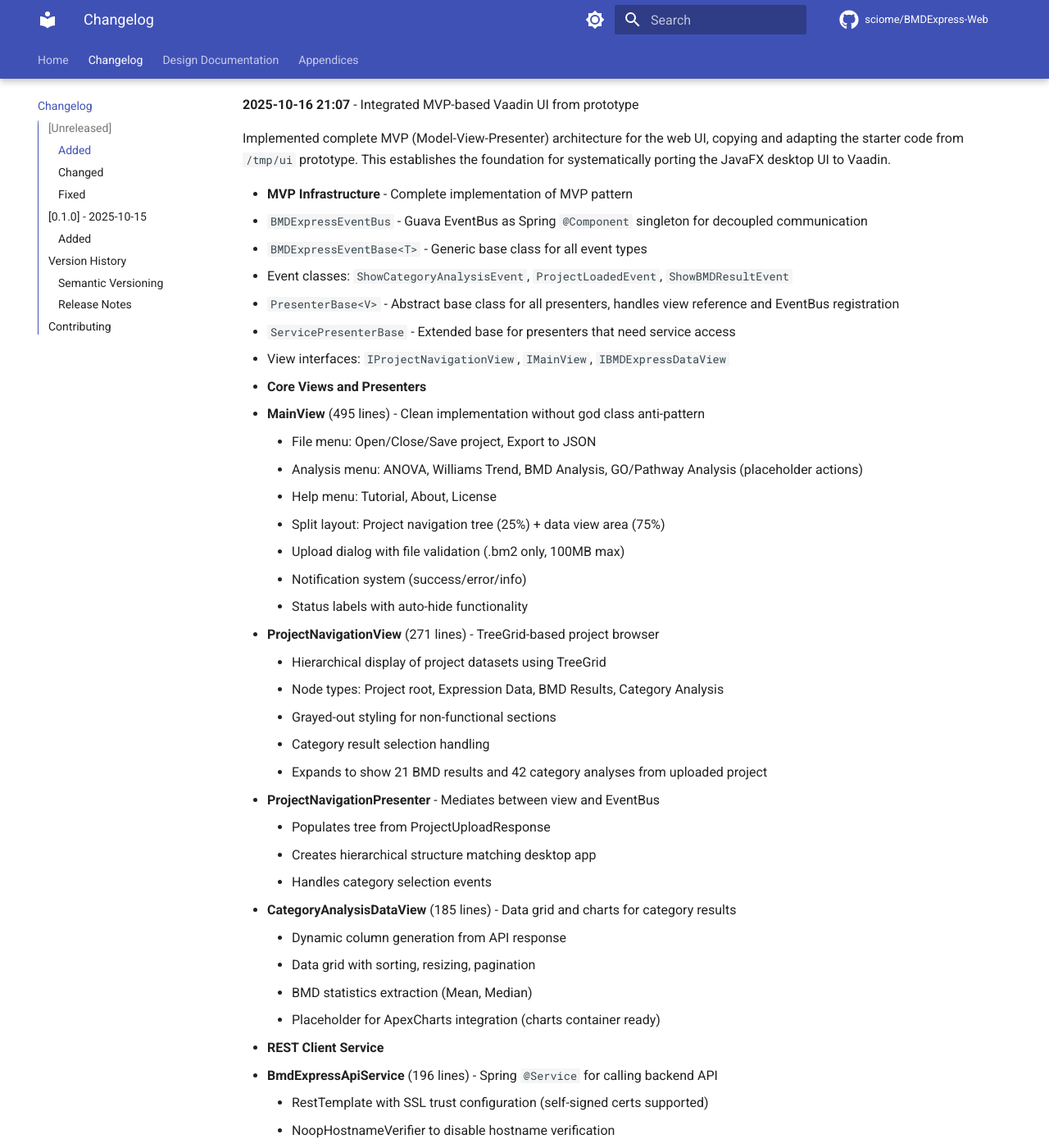
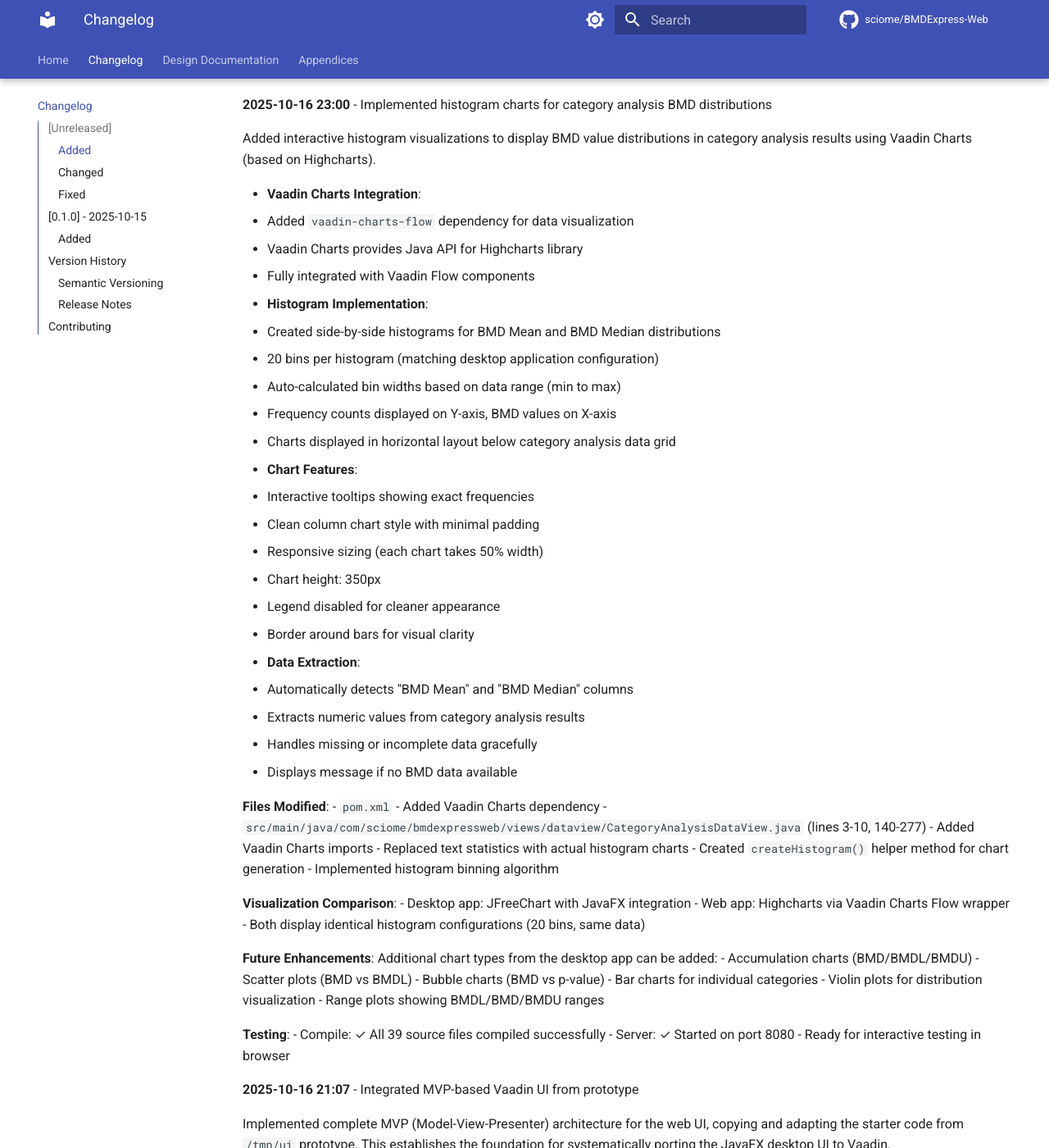
Before and after one commit to daniel-sciome/BMDExpress-Web, an MkDocs documentation site: the page built from docs/changelog.md, in a window 1280 px wide and 1400 px high, scrolled down 317 px. Shown: the whole window at 82% size. Built offline with MkDocs 1.6.1 and Material for MkDocs 9.7.7, drawn with Linux system fonts in a browser that asks for light colours; comment, search, counter and statistics services are not loaded; the version menu is left out; some of the changed text lies outside the part shown.

Commit message:
Add histogram charts for category analysis BMD distributions
Implemented interactive histogram visualizations using Vaadin Charts to display
BMD Mean and BMD Median distributions in category analysis results.

Added Vaadin Charts (vaadin-charts-flow) dependency which provides a Java API
wrapper for Highcharts. Created side-by-side histograms with 20 bins each,
matching the desktop application's visualization style.

Charts automatically extract BMD values from category results, calculate
optimal bin widths, and display frequency distributions. Charts are rendered
in a horizontal layout below the data grid with responsive sizing.

Updated application.properties with API URL configuration for the monolithic
deployment architecture (UI and API on same server).

🤖 Generated with [Claude Code](https://claude.com/claude-code)

Co-Authored-By: Claude <noreply@anthropic.com>

```diff
--- a/docs/changelog.md
+++ b/docs/changelog.md
@@ -8,6 +8,63 @@ and this project adheres to [Semantic Versioning](https://semver.org/spec/v2.0.0
 ## [Unreleased]
 
 ### Added
+
+**2025-10-16 23:00** - Implemented histogram charts for category analysis BMD distributions
+
+Added interactive histogram visualizations to display BMD value distributions in category analysis results using Vaadin Charts (based on Highcharts).
+
+- **Vaadin Charts Integration**:
+  - Added `vaadin-charts-flow` dependency for data visualization
+  - Vaadin Charts provides Java API for Highcharts library
+  - Fully integrated with Vaadin Flow components
+
+- **Histogram Implementation**:
+  - Created side-by-side histograms for BMD Mean and BMD Median distributions
+  - 20 bins per histogram (matching desktop application configuration)
+  - Auto-calculated bin widths based on data range (min to max)
+  - Frequency counts displayed on Y-axis, BMD values on X-axis
+  - Charts displayed in horizontal layout below category analysis data grid
+
+- **Chart Features**:
+  - Interactive tooltips showing exact frequencies
+  - Clean column chart style with minimal padding
+  - Responsive sizing (each chart takes 50% width)
+  - Chart height: 350px
+  - Legend disabled for cleaner appearance
+  - Border around bars for visual clarity
+
+- **Data Extraction**:
+  - Automatically detects "BMD Mean" and "BMD Median" columns
+  - Extracts numeric values from category analysis results
+  - Handles missing or incomplete data gracefully
+  - Displays message if no BMD data available
+
+**Files Modified**:
+- `pom.xml` - Added Vaadin Charts dependency
+- `src/main/java/com/sciome/bmdexpressweb/views/dataview/CategoryAnalysisDataView.java` (lines 3-10, 140-277)
+  - Added Vaadin Charts imports
+  - Replaced text statistics with actual histogram charts
+  - Created `createHistogram()` helper method for chart generation
+  - Implemented histogram binning algorithm
+
+**Visualization Comparison**:
+- Desktop app: JFreeChart with JavaFX integration
+- Web app: Highcharts via Vaadin Charts Flow wrapper
+- Both display identical histogram configurations (20 bins, same data)
+
+**Future Enhancements**:
+Additional chart types from the desktop app can be added:
+- Accumulation charts (BMD/BMDL/BMDU)
+- Scatter plots (BMD vs BMDL)
+- Bubble charts (BMD vs p-value)
+- Bar charts for individual categories
+- Violin plots for distribution visualization
+- Range plots showing BMDL/BMD/BMDU ranges
+
+**Testing**:
+- Compile: ✓ All 39 source files compiled successfully
+- Server: ✓ Started on port 8080
+- Ready for interactive testing in browser
 
 **2025-10-16 21:07** - Integrated MVP-based Vaadin UI from prototype
 
@@ -425,4 +482,4 @@ When making changes to this project, please update this changelog following thes
 
 ---
 
-*Last updated: 2025-10-16 22:30*
+*Last updated: 2025-10-16 23:00*
--- a/pom.xml
+++ b/pom.xml
@@ -63,6 +63,12 @@
             <groupId>org.apache.httpcomponents.client5</groupId>
             <artifactId>httpclient5</artifactId>
             <version>5.3</version>
+        </dependency>
+
+        <!-- Vaadin Charts (based on Highcharts) for data visualizations -->
+        <dependency>
+            <groupId>com.vaadin</groupId>
+            <artifactId>vaadin-charts-flow</artifactId>
         </dependency>
 
         <!-- Spring Boot Test -->
```
Also changed, not shown: package.json (+5 -2 lines), 3 other files.
